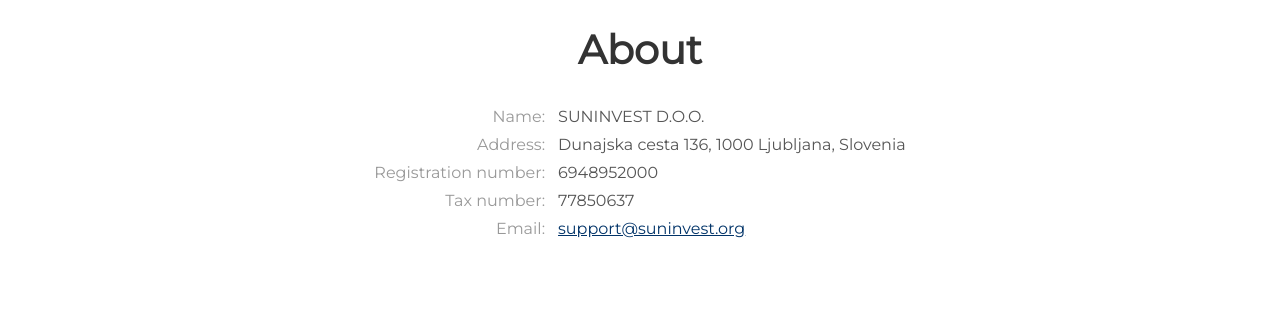
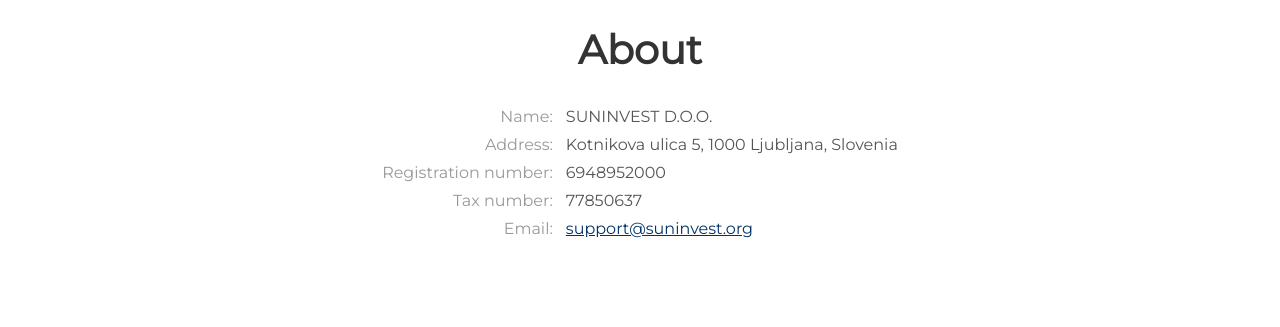
Before and after one commit to nikashitsa/suninvest.org, a Jekyll site: the page built from index.html, in a window 1280 px wide. Shown: the part 955-1282 px from the top of the page. Built offline with Jekyll 4.4.1, drawn with Linux system fonts in a browser that asks for light colours.

Commit message:
Update address

```diff
--- a/_includes/about.html
+++ b/_includes/about.html
@@ -7,7 +7,7 @@
     </tr>
     <tr>
       <td class="title">Address:</td>
-      <td class="value">Dunajska cesta 136, 1000 Ljubljana, Slovenia</td>
+      <td class="value">Kotnikova ulica 5, 1000 Ljubljana, Slovenia</td>
     </tr>
     <tr>
       <td class="title">Registration number:</td>
```
